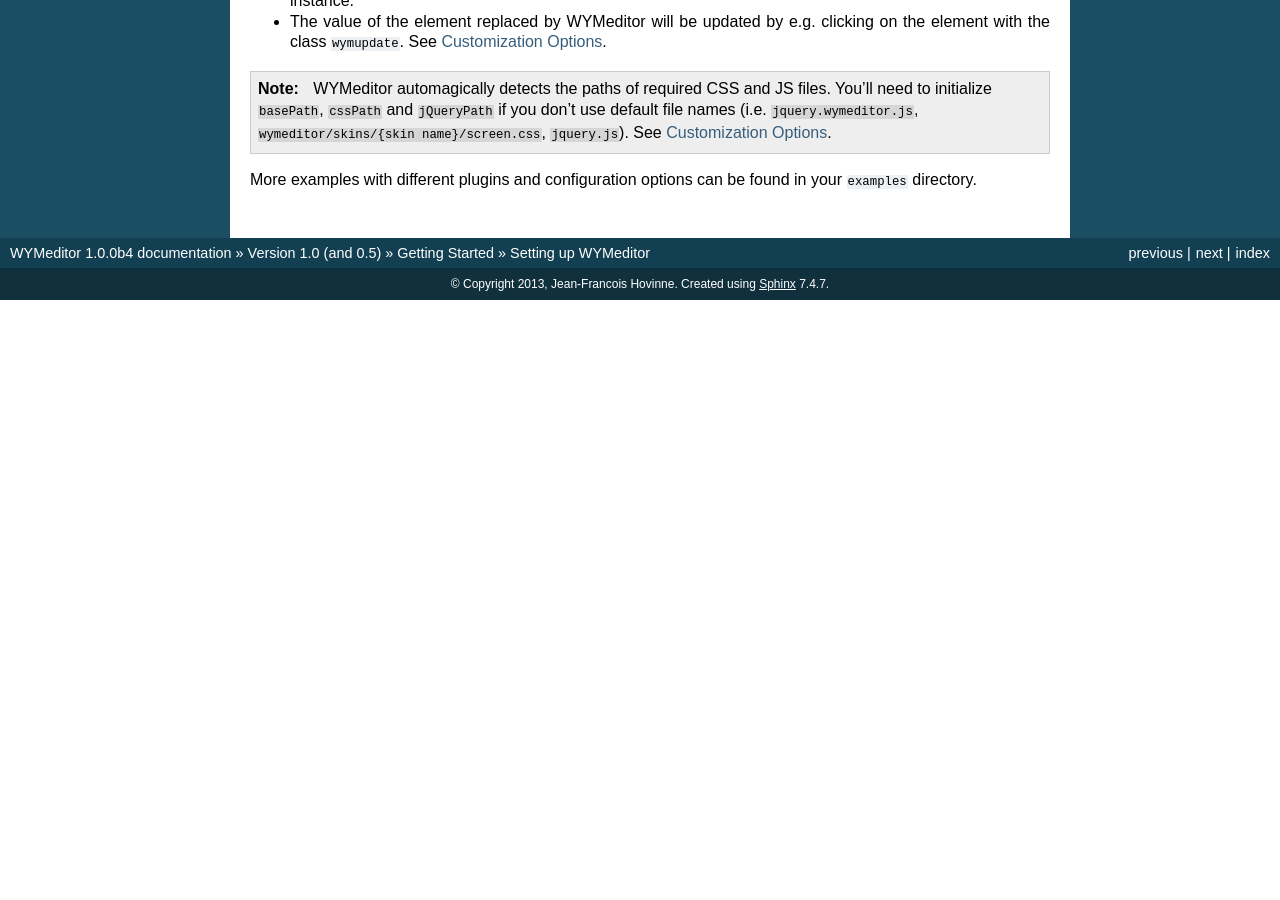
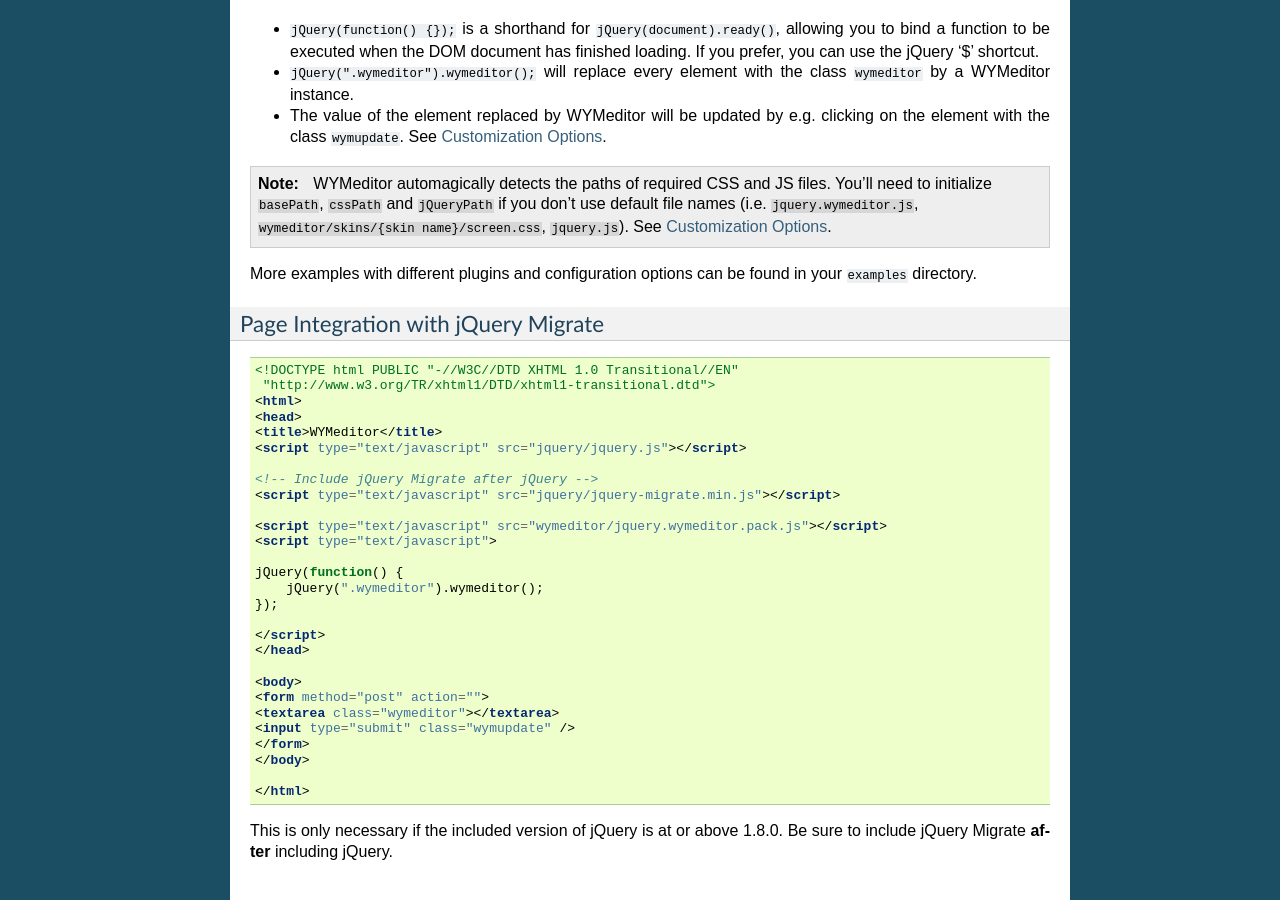
Before and after one commit to wymeditor/wymeditor, a Sphinx documentation site: the page built from docs/version_1.0_and_0.5/getting_started/setup.rst, in a window 1280 px wide and 900 px high, scrolled down 1196 px. Built offline with Sphinx 7.4.7, drawn with Linux system fonts in a browser that asks for light colours; before the commit the page ends 1496 px from its top, so only the background shows below that; some of the changed text lies outside the part shown.

Commit message:
Added documentation for using jQuery Migrate to the docs and to the README.

```diff
--- a/docs/version_1.0_and_0.5/getting_started/setup.rst
+++ b/docs/version_1.0_and_0.5/getting_started/setup.rst
@@ -1,8 +1,13 @@
 Setting up WYMeditor
 ====================
 
-#. WYMeditor requires a version of jQuery between 1.2.6 and 1.8.3. First ensure
+#. WYMeditor requires a version of jQuery between 1.2.6 and 1.9.1. First ensure
    that your page includes jQuery.
+
+    .. note::
+        If a version of jQuery at or above 1.8.0 is used, WYMeditor also
+        requires jQuery Migrate. Ensure that your page also includes jQuery
+        Migrate after jQuery is included. See :ref:`jquery-migrate`.
 
 #. Download the `Version 1.0.0b4
    <https://github.com/downloads/wymeditor/wymeditor/wymeditor-1.0.0b4.tar.gz>`_
@@ -90,3 +95,42 @@
 
 More examples with different plugins and configuration options can be found in
 your ``examples`` directory.
+
+.. _jquery-migrate:
+
+Page Integration with jQuery Migrate
+^^^^^^^^^^^^^^^^^^^^^^^^^^^^^^^^^^^^
+
+.. code-block:: html
+
+    <!DOCTYPE html PUBLIC "-//W3C//DTD XHTML 1.0 Transitional//EN"
+     "http://www.w3.org/TR/xhtml1/DTD/xhtml1-transitional.dtd">
+    <html>
+    <head>
+    <title>WYMeditor</title>
+    <script type="text/javascript" src="jquery/jquery.js"></script>
+
+    <!-- Include jQuery Migrate after jQuery -->
+    <script type="text/javascript" src="jquery/jquery-migrate.min.js"></script>
+
+    <script type="text/javascript" src="wymeditor/jquery.wymeditor.pack.js"></script>
+    <script type="text/javascript">
+
+    jQuery(function() {
+        jQuery(".wymeditor").wymeditor();
+    });
+
+    </script>
+    </head>
+
+    <body>
+    <form method="post" action="">
+    <textarea class="wymeditor"></textarea>
+    <input type="submit" class="wymupdate" />
+    </form>
+    </body>
+
+    </html>
+
+This is only necessary if the included version of jQuery is at or above 1.8.0.
+Be sure to include jQuery Migrate **after** including jQuery.
```
Also changed, not shown: README.md (+5 -1 lines).
